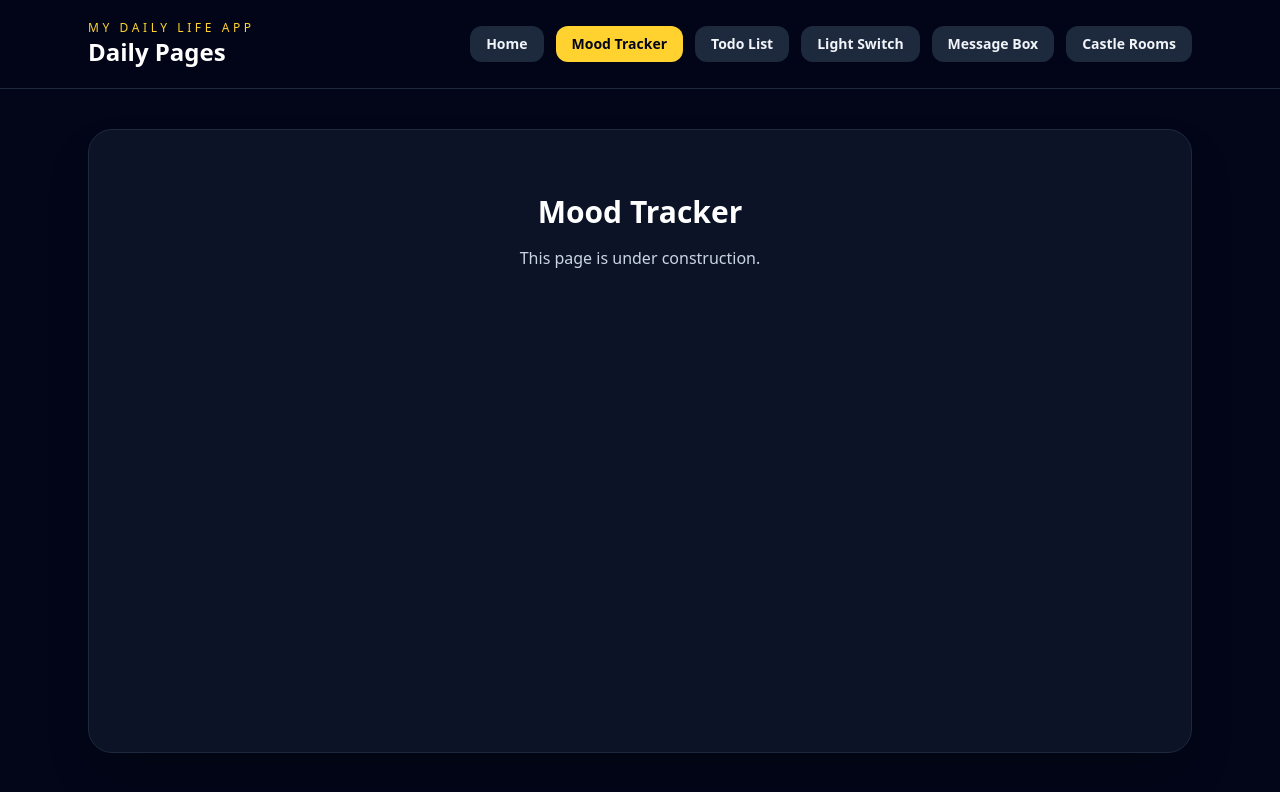
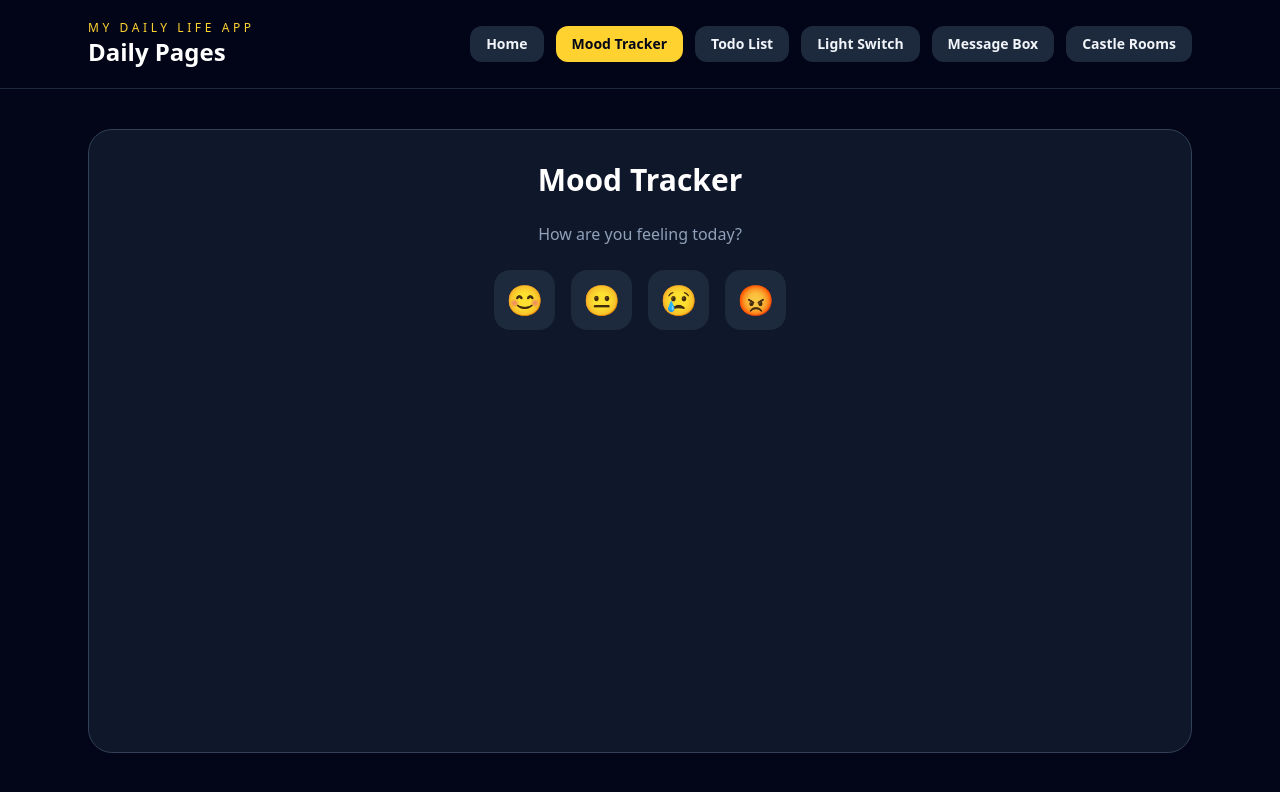
Before and after one commit to Wathisa/jsd12_week-08-react-castle-rooms, a React (Vite) app: page / in a window 1280 px wide. Both pictures are taken after a click on the button "Mood Tracker". Shown: the top 792 px of the page. Built offline with nearby package versions, Linux system fonts and the light colour scheme.

Commit message:
feat: implement Mood Tracker with emoji selection

```diff
--- a/src/components/MoodTracker.jsx
+++ b/src/components/MoodTracker.jsx
@@ -1,8 +1,35 @@
+import { useState } from "react";
+
 export default function MoodTracker() {
+  const [mood, setMood] = useState(null);
+
+  const moods = ["😊", "😐", "😢", "😡"];
+
   return (
-    <section className="w-full rounded-3xl border border-slate-800 bg-slate-900/80 px-8 py-16 text-center shadow-2xl">
-      <h2 className="text-3xl font-bold text-white">Mood Tracker</h2>
-      <p className="mt-4 text-slate-300">This page is under construction.</p>
-    </section>
+    <div className="w-full mx-auto rounded-3xl border border-slate-700 bg-slate-900 p-8 text-white">
+      <h1 className="mb-6 text-center text-3xl font-bold">Mood Tracker</h1>
+
+      <p className="mb-6 text-center text-slate-400">
+        How are you feeling today?
+      </p>
+
+      <div className="flex justify-center gap-4 text-3xl">
+        {moods.map((m) => (
+          <button
+            key={m}
+            onClick={() => setMood(m)}
+            className={`rounded-2xl p-3 transition hover:scale-110 ${
+              mood === m ? "bg-yellow-400 text-slate-950" : "bg-slate-800"
+            }`}
+          >
+            {m}
+          </button>
+        ))}
+      </div>
+
+      {mood && (
+        <p className="mt-6 text-center text-lg">Today you feel: {mood}</p>
+      )}
+    </div>
   );
 }
```
